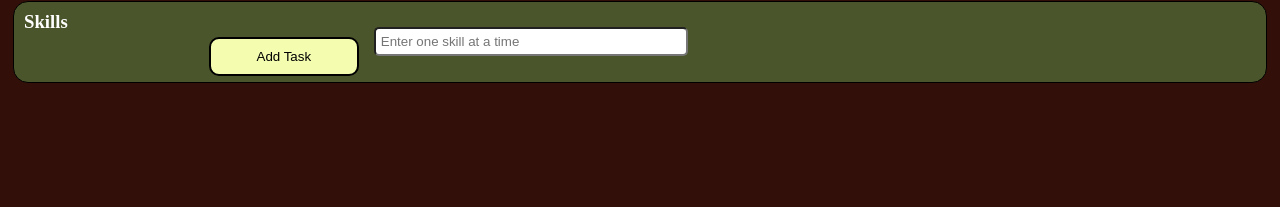
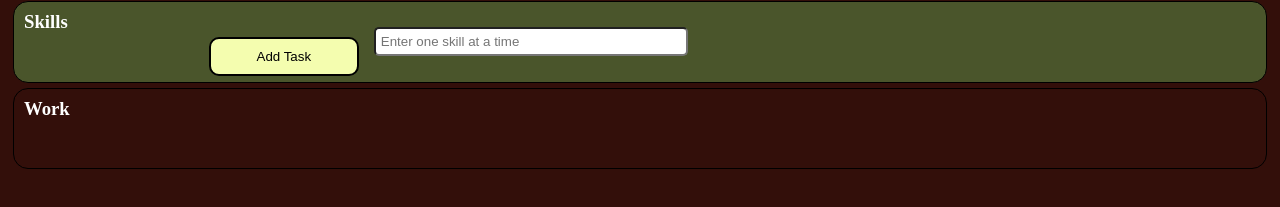
Before and after one commit to MR-Farabough/cvApplication, a React (Vite) app: page / in a window 1280 px wide. Shown: the part 229-436 px from the top of the page. Built offline with nearby package versions, Linux system fonts and the light colour scheme.

Commit message:
Added Work to App

```diff
--- a/src/App.tsx
+++ b/src/App.tsx
@@ -4,6 +4,7 @@ import ContactInfo from './components/ContactInfo';
 import Card from './components/Card';
 import Education from './components/Education';
 import Skills from './components/Skills';
+import Work from './components/Work';
 
 interface Props {
 	fillerProp: string;
@@ -26,6 +27,9 @@ class App extends Component {
 				<Card color="three">
 					<Skills />
 				</Card>
+				<Card color="four">
+					<Work />
+				</Card>
 			</>
 		);
 	}
```
